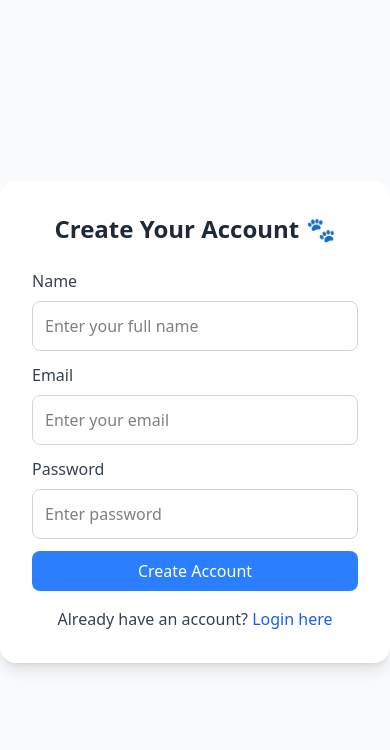
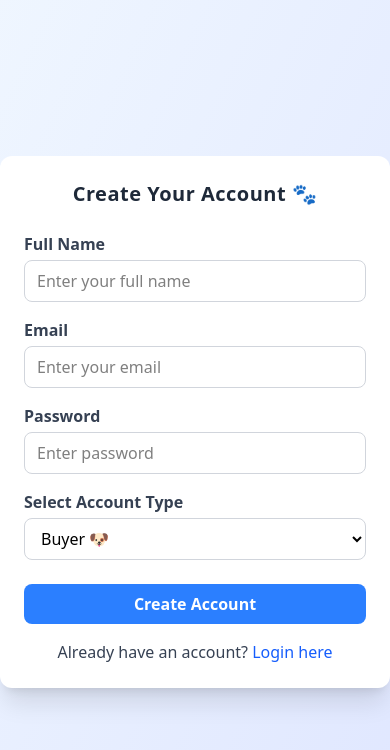
Before and after one commit to mabdullah525/pet-store, a React (Vite) app: page /register in a window 390 px wide. Shown: the top 750 px of the page. Built offline with nearby package versions, Linux system fonts and the light colour scheme; no server answers.

Commit message:
Add double functionality buyer or seller

```diff
--- a/src/index.css
+++ b/src/index.css
@@ -1,27 +1,54 @@
 @import "tailwindcss";
 
+/* Register Page */
+
 .register-container {
-  @apply flex items-center justify-center min-h-screen bg-gray-50;
+  @apply flex items-center justify-center min-h-screen bg-gradient-to-br from-blue-50 to-indigo-100;
 }
 
 .register-form {
-  @apply bg-white p-8 rounded-2xl shadow-lg w-full max-w-md;
+  @apply bg-white shadow-xl rounded-2xl p-8 w-full max-w-md transition-all duration-300 hover:shadow-2xl;
 }
 
 .form-title {
-  @apply text-2xl font-bold text-center mb-6 text-gray-800;
+  @apply text-2xl font-extrabold mb-6 text-center text-gray-800 tracking-wide;
+}
+
+.form-group {
+  @apply mb-4;
 }
 
 .form-group label {
-  @apply block mb-2 text-gray-700 font-medium;
+  @apply block mb-1 font-semibold text-gray-700;
 }
 
-.form-group input {
-  @apply w-full p-3 border border-gray-300 rounded-lg focus:outline-none focus:ring-2 focus:ring-blue-400;
+.form-group input,
+.form-group select {
+  @apply w-full border border-gray-300 rounded-lg px-3 py-2 focus:ring-2 focus:ring-blue-400 focus:outline-none;
 }
 
-.submit-btn {
-  @apply cursor-pointer w-full mt-4 py-3 bg-blue-600 text-white font-semibold rounded-lg hover:bg-blue-700 transition duration-300;
+button[type="submit"] {
+  @apply w-full bg-blue-500 text-white py-2 rounded-lg font-semibold mt-2 transition hover:bg-blue-600 hover:shadow-lg;
+}
+
+.register-form a {
+  @apply text-blue-600 hover:text-blue-700 hover:underline;
+}
+
+/* ✅ Success/Error Message */
+.text-center.p-3 {
+  @apply text-sm rounded-md font-medium;
+}
+
+/* Responsive */
+@media (max-width: 640px) {
+  .register-form {
+    @apply p-6 rounded-xl;
+  }
+
+  .form-title {
+    @apply text-xl;
+  }
 }
 
 /* Topbar Styles */
@@ -43,9 +70,11 @@
 .notify-btn {
   @apply relative p-2 rounded-full hover:bg-gray-100 transition;
 }
+
 .notify-icon {
   @apply text-gray-600;
 }
+
 .notify-dot {
   @apply absolute top-1 right-1 w-2 h-2 bg-red-500 rounded-full;
 }
@@ -54,12 +83,15 @@
 .profile-section {
   @apply relative flex items-center gap-3;
 }
+
 .profile-btn {
   @apply flex items-center gap-2 cursor-pointer;
 }
+
 .profile-img {
   @apply w-9 h-9 rounded-full border border-gray-300 object-cover hover:scale-105 transition-transform;
 }
+
 .profile-name {
   @apply text-gray-800 font-medium hidden sm:block;
 }
@@ -68,9 +100,11 @@
 .profile-dropdown {
   @apply absolute right-0 top-12 w-60 bg-white border border-gray-200 rounded-xl shadow-lg py-2 z-50;
 }
+
 .profile-email {
   @apply px-4 py-2 text-center text-sm text-gray-700 border-b truncate;
 }
+
 .logout-btn {
   @apply w-full flex items-center justify-center gap-2 text-red-600 hover:bg-red-50 py-2 font-medium;
 }
@@ -122,14 +156,11 @@
 }
 
 .addListing-input {
-  @apply border border-gray-300 rounded-xl px-4 py-3 text-gray-700
-  focus:outline-none focus:ring-2 focus:ring-indigo-500 transition duration-200;
+  @apply border border-gray-300 rounded-xl px-4 py-3 text-gray-700 focus:outline-none focus:ring-2 focus:ring-indigo-500 transition duration-200;
 }
 
 .addListing-button {
-  @apply bg-indigo-600 text-white font-semibold py-3 rounded-xl
-  hover:bg-indigo-700 transition duration-300
-  disabled:opacity-60 disabled:cursor-not-allowed;
+  @apply bg-indigo-600 text-white font-semibold py-3 rounded-xl hover:bg-indigo-700 transition duration-300 disabled:opacity-60 disabled:cursor-not-allowed;
 }
 
 /* ----------------- Topbar ----------------- */
@@ -171,8 +202,15 @@
 }
 
 @keyframes fadeIn {
-  from { opacity: 0; transform: translateY(-10px); }
-  to { opacity: 1; transform: translateY(0); }
+  from {
+    opacity: 0;
+    transform: translateY(-10px);
+  }
+
+  to {
+    opacity: 1;
+    transform: translateY(0);
+  }
 }
 
 /* ===== Buyer Dashboard Styles ===== */
@@ -293,6 +331,7 @@
   font-size: 1rem;
   padding: 2rem 0;
 }
+
 .allPets-container {
   @apply min-h-screen bg-gray-50 py-10 flex flex-col items-center;
 }
@@ -364,6 +403,7 @@
 .buyer-logout-btn {
   @apply bg-indigo-500 text-white px-4 py-2 rounded-xl font-semibold hover:bg-indigo-600 transition-all;
 }
+
 .addToCart-btn {
   @apply bg-green-500 cursor-pointer text-white py-2 px-4 rounded-lg font-medium hover:bg-green-600 transition-all;
 }
@@ -375,6 +415,7 @@
 .allPets-btn-group {
   @apply flex gap-3 mt-3;
 }
+
 .addToCart-btn {
   @apply bg-green-500 text-white py-2 px-4 rounded-lg font-medium hover:bg-green-600 transition-all;
 }
@@ -382,6 +423,7 @@
 .buyNow-btn {
   @apply bg-blue-500 text-white py-2 px-4 rounded-lg font-medium hover:bg-blue-600 transition-all;
 }
+
 .cart-container {
   @apply min-h-screen bg-gray-50 py-12 px-6 flex flex-col items-center;
 }
@@ -424,9 +466,15 @@
 }
 
 @keyframes slideIn {
-  from { transform: translateX(-100%); }
-  to   { transform: translateX(0); }
+  from {
+    transform: translateX(-100%);
+  }
+
+  to {
+    transform: translateX(0);
+  }
 }
+
 .animate-slideIn {
   animation: slideIn 0.28s ease-out;
 }
--- a/src/pages/Register.jsx
+++ b/src/pages/Register.jsx
@@ -1,6 +1,7 @@
 import React, { useState, useEffect } from "react";
 import { useFirebase } from "../context/Firebase.jsx";
 import { Link, useNavigate } from "react-router-dom";
+
 
 const Register = () => {
   const firebase = useFirebase();
@@ -17,22 +18,26 @@ const Register = () => {
     setMessage({ type: "", text: "" });
 
     try {
-      // ✅ Register user and save role to Firestore
-      await firebase.registerUser(email, password, role);
+      // ✅ Create user and store role in Firestore
+      const userCredential = await firebase.registerUser(email, password, role);
+      const user = userCredential.user;
 
       setMessage({
         type: "success",
         text: `🎉 Account created successfully as a ${role}!`,
       });
 
+      // ✅ Auto redirect based on role
+      setTimeout(() => {
+        if (role === "seller") navigate("/");
+        else navigate("/all-pets");
+      }, 1500);
+
       // Reset fields
       setName("");
       setEmail("");
       setPassword("");
       setRole("buyer");
-
-      // Redirect to login after short delay
-      setTimeout(() => navigate("/login"), 1500);
     } catch (error) {
       console.error("Error creating user:", error.message);
       setMessage({
@@ -42,22 +47,24 @@ const Register = () => {
     }
   };
 
+  // ✅ Auto redirect if already logged in
   useEffect(() => {
-    if (firebase.isLoggedIn) {
-      navigate("/");
+    if (firebase.isLoggedIn && firebase.user) {
+      const checkRole = async () => {
+        const role = await firebase.getUserRole(firebase.user.uid);
+        if (role === "seller") navigate("/");
+        else navigate("/all-pets");
+      };
+      checkRole();
     }
   }, [firebase, navigate]);
 
   return (
-    <div className="register-container flex items-center justify-center min-h-screen bg-gray-100">
-      <form
-        onSubmit={handleSubmit}
-        className="register-form bg-white shadow-lg rounded-xl p-8 w-96"
-      >
-        <h2 className="form-title text-2xl font-bold mb-6 text-center text-gray-800">
-          Create Your Account 🐾
-        </h2>
+    <div className="register-container">
+      <form onSubmit={handleSubmit} className="register-form">
+        <h2 className="form-title">Create Your Account 🐾</h2>
 
+        {/* ✅ Success/Error Message */}
         {message.text && (
           <div
             className={`text-center p-3 mb-4 rounded-lg font-medium ${
@@ -70,62 +77,61 @@ const Register = () => {
           </div>
         )}
 
-        {/* Full Name */}
-        <div className="form-group mb-3">
-          <label className="block mb-1 font-medium text-gray-700">Name</label>
+        {/* Name */}
+        <div className="form-group">
+          <label>Full Name</label>
           <input
             type="text"
             placeholder="Enter your full name"
             onChange={(e) => setName(e.target.value)}
             value={name}
             required
-            className="w-full border rounded-lg px-3 py-2"
           />
         </div>
 
         {/* Email */}
-        <div className="form-group mb-3">
-          <label className="block mb-1 font-medium text-gray-700">Email</label>
+        <div className="form-group">
+          <label>Email</label>
           <input
             type="email"
             placeholder="Enter your email"
             onChange={(e) => setEmail(e.target.value)}
             value={email}
             required
-            className="w-full border rounded-lg px-3 py-2"
           />
         </div>
 
         {/* Password */}
-        <div className="form-group mb-3">
-          <label className="block mb-1 font-medium text-gray-700">
-            Password
-          </label>
+        <div className="form-group">
+          <label>Password</label>
           <input
             type="password"
             placeholder="Enter password"
             onChange={(e) => setPassword(e.target.value)}
             value={password}
             required
-            className="w-full border rounded-lg px-3 py-2"
           />
         </div>
 
+        {/* ✅ Buyer or Seller selection */}
+        <div className="form-group">
+          <label>Select Account Type</label>
+          <select
+            value={role}
+            onChange={(e) => setRole(e.target.value)}
+            required
+          >
+            <option value="buyer">Buyer 🐶</option>
+            <option value="seller">Seller 🐾</option>
+          </select>
+        </div>
 
         {/* Submit */}
-        <button
-          type="submit"
-          className="w-full bg-blue-500 text-white py-2 rounded-lg hover:bg-blue-600"
-        >
-          Create Account
-        </button>
+        <button type="submit">Create Account</button>
 
         <p className="text-center mt-4 text-gray-700">
           Already have an account?{" "}
-          <Link
-            to="/login"
-            className="text-blue-600 hover:underline font-medium"
-          >
+          <Link to="/login" className="font-medium">
             Login here
           </Link>
         </p>
--- a/src/pages/buyer/BuyerDashboard.jsx
+++ /dev/null
@@ -1,38 +0,0 @@
-import React, { useEffect, useState } from "react";
-import { useFirebase } from "../../context/Firebase.jsx";
-import { Link } from "react-router-dom";
-
-
-const BuyerDashboard = () => {
-  const { user, getMyOrders } = useFirebase();
-  const [orders, setOrders] = useState([]);
-
-  useEffect(() => {
-    const fetchOrders = async () => {
-      const myOrders = await getMyOrders();
-      setOrders(myOrders);
-    };
-    fetchOrders();
-  }, []);
-
-  return (
-
-    <div className="buyer-dashboard">
-      {/* Header */}
-      <div className="buyer-header">
-        <h1>🐾 Buyer Dashboard</h1>
-        <p>
-          Welcome, <span>{user?.email}</span>
-        </p>
-      </div>
-
-      {/* Browse Pets Button */}
-      <Link to="/all-pets" className="browse-btn">
-        🐕 Browse Pets
-      </Link>
-
-    </div>
-  );
-};
-
-export default BuyerDashboard;
--- a/src/pages/login.jsx
+++ b/src/pages/login.jsx
@@ -2,7 +2,7 @@ import React, { useState, useEffect } from "react";
 import { useFirebase } from "../context/Firebase.jsx";
 import { useNavigate, Link } from "react-router-dom";
 
-const login = () => {
+const Login = () => {
   const firebase = useFirebase();
   const navigate = useNavigate();
   const [email, setEmail] = useState("");
@@ -19,7 +19,7 @@ const login = () => {
   const checkUserRole = async (uid) => {
     const role = await firebase.getUserRole(uid);
     if (role === "seller") navigate("/");
-    else if (role === "buyer") navigate("/buyer-dashboard");
+    else if (role === "buyer") navigate("/all-pets");
     else navigate("/login");
   };
 
@@ -147,4 +147,4 @@ const login = () => {
   );
 };
 
-export default login;
+export default Login;
```
Also changed, not shown: src/App.jsx (+15 -23 lines), src/pages/buyer/BuyerNavbar.jsx (+3 -12 lines).
